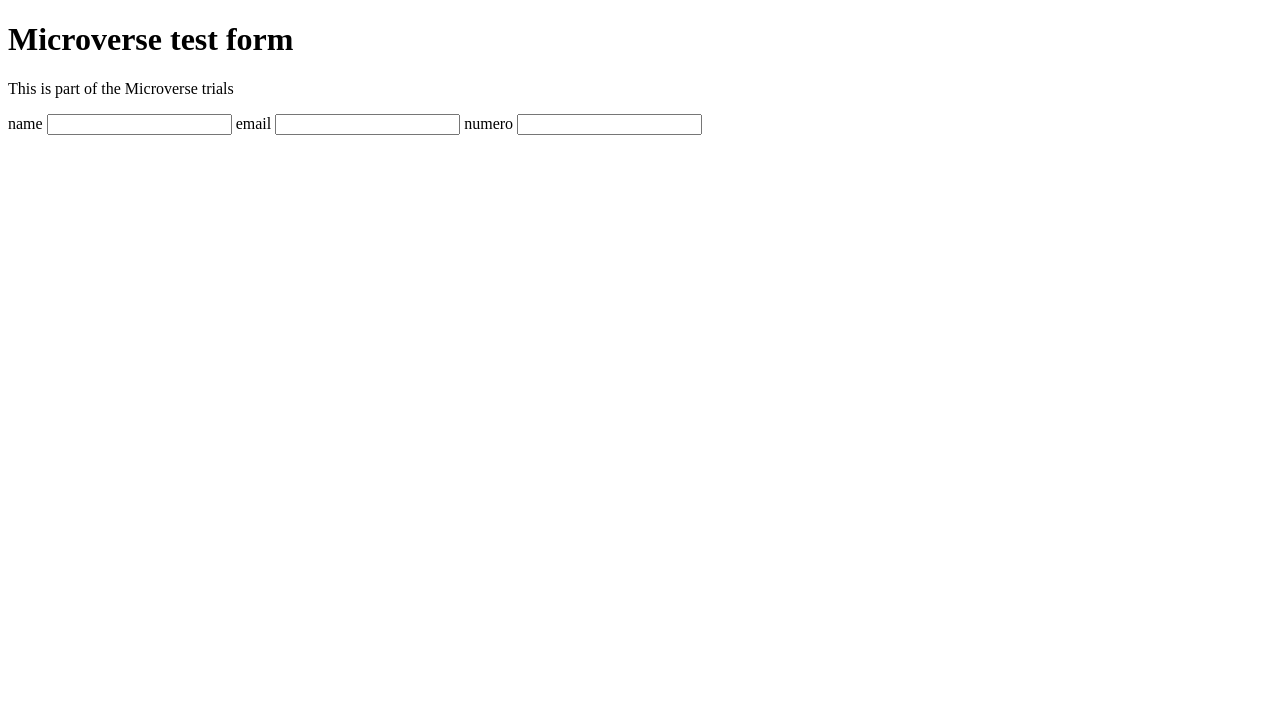
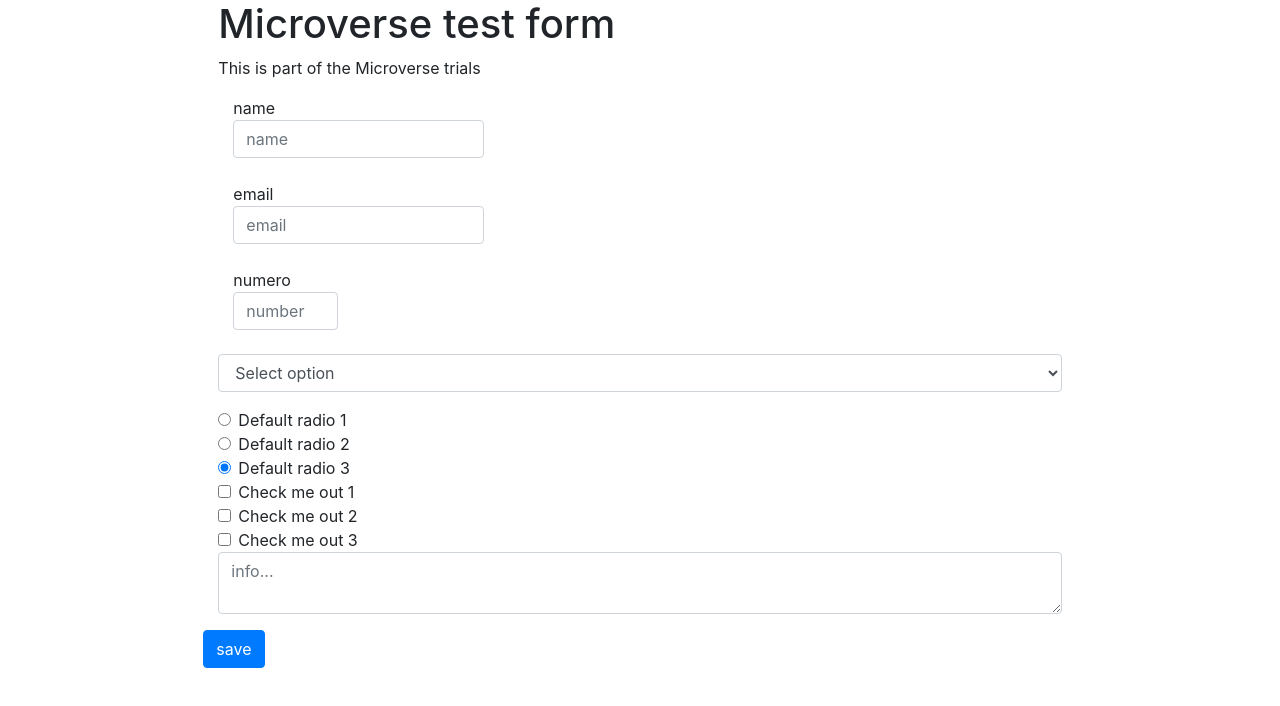
Before and after one commit to valexsilva/Gerard-Valex, a plain HTML site: page index.html in a window 1280 px wide. Drawn offline with nearby package versions, Linux system fonts and the light colour scheme.

Commit message:
US: 9-16 and styles

```diff
--- a/index.html
+++ b/index.html
@@ -1,14 +1,25 @@
 <!DOCTYPE html>
 <html lang="en">
+
 <head>
   <meta charset="UTF-8">
   <title>Fork Me! FCC: Test Suite Template</title>
   <link rel="stylesheet" href="css/style.css">
+  <link rel="stylesheet" href="https://maxcdn.bootstrapcdn.com/bootstrap/4.0.0/css/bootstrap.min.css"
+    integrity="sha384-Gn5384xqQ1aoWXA+058RXPxPg6fy4IWvTNh0E263XmFcJlSAwiGgFAW/dAiS6JXm" crossorigin="anonymous">
 </head>
 
 <body>
   <script src="https://cdn.freecodecamp.org/testable-projects-fcc/v1/bundle.js"></script>
-
+  <script src="https://code.jquery.com/jquery-3.2.1.slim.min.js"
+    integrity="sha384-KJ3o2DKtIkvYIK3UENzmM7KCkRr/rE9/Qpg6aAZGJwFDMVNA/GpGFF93hXpG5KkN"
+    crossorigin="anonymous"></script>
+  <script src="https://cdnjs.cloudflare.com/ajax/libs/popper.js/1.12.9/umd/popper.min.js"
+    integrity="sha384-ApNbgh9B+Y1QKtv3Rn7W3mgPxhU9K/ScQsAP7hUibX39j7fakFPskvXusvfa0b4Q"
+    crossorigin="anonymous"></script>
+  <script src="https://maxcdn.bootstrapcdn.com/bootstrap/4.0.0/js/bootstrap.min.js"
+    integrity="sha384-JZR6Spejh4U02d8jOt6vLEHfe/JQGiRRSQQxSfFWpi1MquVdAyjUar5+76PVCmYl"
+    crossorigin="anonymous"></script>
   <!--
 
     Hello Camper!
@@ -21,23 +32,85 @@
     - The freeCodeCamp Team
 
     -->
-
+  <div class="row">
+    <div class="col-md-2"></div>
+    <div class="col-md-8">
       <h1 id="title"> Microverse test form</h1>
       <p id="description"> This is part of the Microverse trials</p>
 
-    <form action="" id="survey-form" >
-      <label> name
-        <input type="text" name="name" id="name" required>
+      <form action="" id="survey-form">
+        <div class="row">
+          <div class="col-md-12">
+            <div class="col-md-4 form-group">
+              <label id="name-label"> name
+                <input type="text" name="name" id="name" required placeholder="name" class="form-control">
               </label>
-      <label > email
-        <input type="email" name="email" id="email" required>
+            </div>
+            <div class="col-md-4 form-group">
+              <label id="email-label"> email
+                <input type="email" name="email" id="email" required placeholder="email" class="form-control">
               </label>
-      <label > numero
-        <input type="number" required id="number">
+            </div>
+            <div class="col-md-4 form-group">
+              <label id="number-label"> numero
+                <input type="number" required id="number" max="99" min="10" placeholder="number" class="form-control">
               </label>
+            </div>
+          </div>
+          <div class="col-md-12  form-group">
+            <select id="dropdown" name="option" class="form-control" required="">
+              <option disabled="" selected="" value="">Select option</option>
+              <option value="option 1">option 1</option>
+              <option value="option 3">option 2</option>
+              <option value="option 4">option 3</option>
+              <option value="option 5">option 4</option>
+              <option value="option 7">option 5</option>
+            </select>
+          </div>
+          <div class="col-md-12">
+            <div class="form-check">
+              <input class="form-check-input" type="radio" name="exampleRadios" id="exampleRadios1" name="group1" value="option1" checked>
+              <label class="form-check-label" for="exampleRadios1">
+                Default radio 1
+              </label>
+            </div>
+            <div class="form-check">
+              <input class="form-check-input" type="radio" name="exampleRadios" id="exampleRadios1" name="group1" value="option2" checked>
+              <label class="form-check-label" for="exampleRadios1">
+                Default radio 2
+              </label>
+            </div>
+            <div class="form-check">
+              <input class="form-check-input" type="radio" name="exampleRadios" id="exampleRadios1" name="group1" value="option3" checked>
+              <label class="form-check-label" for="exampleRadios1">
+                Default radio 3
+              </label>
+            </div>
+          </div>
+          <div class="col-md-12">
+            <div class="form-check">
+              <input  name="group2" value="option 1" type="checkbox" class="form-check-input">
+              <label class="form-check-label" for="exampleCheck1">Check me out 1</label>
+            </div>
+            <div class="form-check">
+              <input  name="group2" value="option 2" type="checkbox" class="form-check-input">
+              <label class="form-check-label" for="exampleCheck1">Check me out 2</label>
+            </div>
+            <div class="form-check">
+              <input  name="group2" value="option 3" type="checkbox" class="form-check-input">
+              <label class="form-check-label" for="exampleCheck1">Check me out 3</label>
+            </div>
+          </div>
+          <div class="col-md-12  form-group">
+            <textarea id="textArex"  class="form-control" name="textArex" placeholder="info..."></textarea>
+          </div>
+          <button id="submit" type="submit" class="btn btn-primary">save</button>
+        </div>
+      </form>
+    </div>
+  </div>
 
-    </form>
+  <script src="js/index.js"></script>
+</body>
 
-    <script  src="js/index.js"></script>
-  </body>
 </html>
```
Lines whose indentation alone changed are shown as unchanged.
